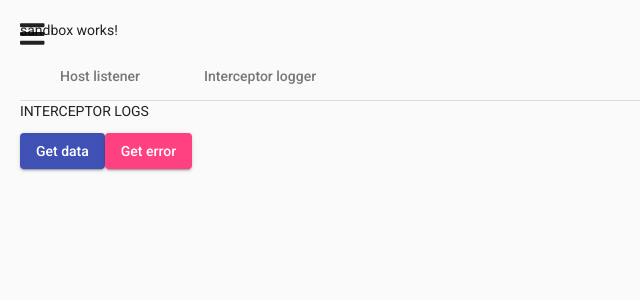
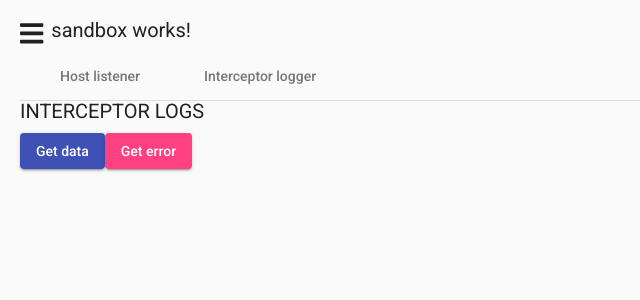
Before and after one commit to Atataika/my-app, an Angular app: page /sandbox/interceptor-logger in a window 1280 px wide. Shown: the top 300 px of the page, without its empty margins (0-640 px from the left). Built offline with nearby package versions, Linux system fonts and the light colour scheme.

Commit message:
Sidenav styles refactor & setup

```diff
--- a/src/app/app.component.html
+++ b/src/app/app.component.html
@@ -1,20 +1,30 @@
-<mat-drawer-container class="example-container">
-  <mat-drawer class="sidebar"
-    mode="side"
-    [opened]="isSidebarOpened">
-    <nav style="display: flex; flex-flow: column">
-      <a routerLink="">Home</a>
-      <a routerLink="posts">Posts</a>
-      <a routerLink="sandbox">Sandbox</a>
-      <a routerLink="about">About me</a>
-    </nav>
-  </mat-drawer>
+<mat-sidenav-container class="sidenav__container">
+  <mat-sidenav class="sidenav"
+    mode="side">
+    <mat-nav-list>
 
-  <mat-drawer-content class="content">
+      <mat-list-item *ngFor="let route of navigationsRoutes"
+        routerLink="{{ route.link }}"
+        routerLinkActive="nav-item_active"
+        [routerLinkActiveOptions]="{exact: true}">
+        <fa-icon mat-list-icon
+          [fixedWidth]="true"
+          [icon]="route.icon"></fa-icon>
+        <a mat-line>{{ route.title }}</a>
+      </mat-list-item>
+
+    </mat-nav-list>
+  </mat-sidenav>
+
+
+  <mat-sidenav-content class="sidenav__content">
+
     <fa-icon class="nav-toggler"
       (click)="changeSidebarState()"
-      [icon]="faBars"
-      [size]="'2x'"></fa-icon>
+      [icon]="faIcon"
+      pull="left"
+      [size]="'lg'"></fa-icon>
+
     <router-outlet></router-outlet>
-  </mat-drawer-content>
-</mat-drawer-container>
+  </mat-sidenav-content>
+</mat-sidenav-container>
--- a/src/app/app.component.scss
+++ b/src/app/app.component.scss
@@ -1,16 +1,24 @@
-.example-container {
-  height: 100%;
+:host {
+  font-size: 20px;
 }
 
-.sidebar {
+.sidenav {
   width: 250px;
   padding: 20px;
+
+  &__container {
+    height: 100%;
+  }
+
+  &__content {
+    padding: 20px;
+  }
 }
 
-.content {
-  padding: 20px;
+.nav-item_active {
+  color: indigo;
 }
 
 .nav-toggler {
-  position: absolute;
+  cursor: pointer;
 }
--- a/src/app/app.component.ts
+++ b/src/app/app.component.ts
@@ -1,15 +1,26 @@
-import { Component } from '@angular/core';
-import { faBars } from '@fortawesome/free-solid-svg-icons';
+import { Component, ViewChild } from '@angular/core';
+import { MatSidenav } from '@angular/material/sidenav';
+import { faBars, faHome, faInfo, faMarker, faPlay, faTimes, IconDefinition } from '@fortawesome/free-solid-svg-icons';
+
 @Component({
   selector: 'app-root',
   templateUrl: './app.component.html',
   styleUrls: ['./app.component.scss']
 })
 export class AppComponent {
-  public faBars = faBars;
-  public isSidebarOpened: boolean;
+  @ViewChild(MatSidenav, { static: true })
+  public sidenav: MatSidenav;
+
+  public faIcon: IconDefinition = faBars;
+  public navigationsRoutes = [
+    { title: 'Home', link: '', icon: faHome },
+    { title: 'Posts', link: 'posts', icon: faMarker },
+    { title: 'Sandbox', link: 'sandbox', icon: faPlay },
+    { title: 'About me', link: 'about', icon: faInfo }
+  ];
 
   public changeSidebarState() {
-    this.isSidebarOpened = !this.isSidebarOpened;
+    this.sidenav.toggle();
+    this.faIcon = this.faIcon.iconName === 'bars' ? faTimes : faBars;
   }
 }
--- a/src/app/main/components/main-page/main-page.component.html
+++ /dev/null
@@ -1,4 +0,0 @@
-<p>main-page works!</p>
-<mat-slider min="1" max="100" step="1" value="1"></mat-slider>
-<mat-checkbox>text</mat-checkbox>
-<button mat-button>text</button>
--- a/src/app/main/components/main-page/main-page.component.ts
+++ /dev/null
@@ -1,15 +0,0 @@
-import { Component, OnInit } from '@angular/core';
-
-@Component({
-  selector: 'app-main-page',
-  templateUrl: './main-page.component.html',
-  styleUrls: ['./main-page.component.scss']
-})
-export class MainPageComponent implements OnInit {
-
-  constructor() { }
-
-  ngOnInit(): void {
-  }
-
-}
--- /dev/null
+++ b/src/app/main/main-page.component.html
@@ -0,0 +1,7 @@
+<p>main-page works!</p>
+<mat-slider min="1"
+  max="100"
+  step="1"
+  value="1"></mat-slider>
+<mat-checkbox>text</mat-checkbox>
+<button mat-button>text</button>
--- a/src/app/main/main-routing.module.ts
+++ b/src/app/main/main-routing.module.ts
@@ -2,8 +2,8 @@ import { CommonModule } from '@angular/common';
 import { NgModule } from '@angular/core';
 import { RouterModule, Routes } from '@angular/router';
 import { AboutComponent } from './components/about/about.component';
-import { MainPageComponent } from './components/main-page/main-page.component';
 import { PostsComponent } from './components/posts/posts.component';
+import { MainPageComponent } from './main-page.component';
 
 const routes: Routes = [
   { path: '', component: MainPageComponent },
--- a/src/app/main/main.module.ts
+++ b/src/app/main/main.module.ts
@@ -2,8 +2,8 @@ import { CommonModule } from '@angular/common';
 import { NgModule } from '@angular/core';
 import { SharedModule } from '../shared/shared.module';
 import { AboutComponent } from './components/about/about.component';
-import { MainPageComponent } from './components/main-page/main-page.component';
 import { PostsComponent } from './components/posts/posts.component';
+import { MainPageComponent } from './main-page.component';
 import { MainRoutingModule } from './main-routing.module';
 
 @NgModule({
```
Also changed, not shown: src/app/main/main-page.component.ts (added, +8 -0 lines), src/app/main/components/main-page/main-page.component.scss (deleted), src/app/main/main-page.component.scss (added).
